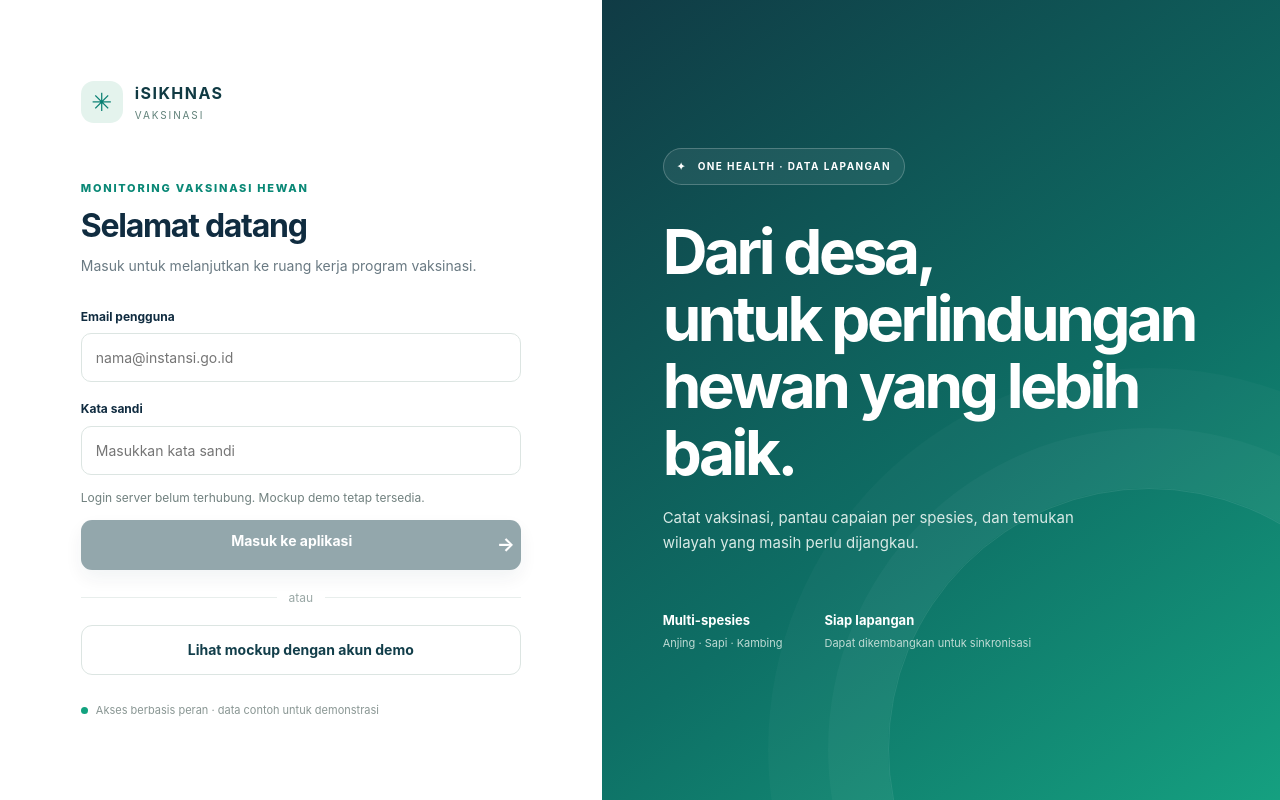
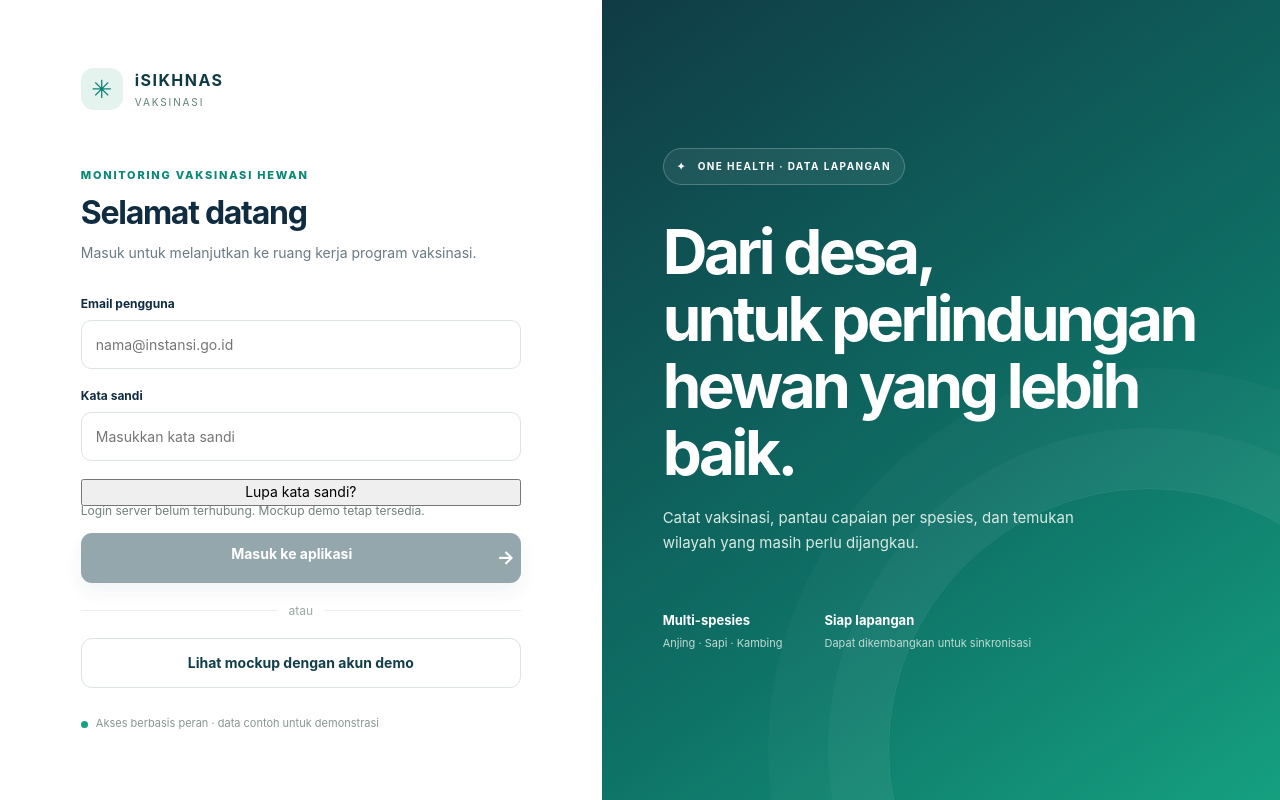
Before and after one commit to ajatikusumah/Aplikasi-Vaksinasi, a plain HTML site: page index.html in a window 1280 px wide. Drawn offline with nearby package versions, Linux system fonts and the light colour scheme; a script that the page names is missing.

Commit message:
Add password recovery entry point

```diff
--- a/index.html
+++ b/index.html
@@ -27,6 +27,7 @@
       <input id="loginEmail" type="email" autocomplete="username" placeholder="nama@instansi.go.id" required>
       <label for="loginPassword">Kata sandi</label>
       <input id="loginPassword" type="password" autocomplete="current-password" placeholder="Masukkan kata sandi" required>
+      <button id="forgotPasswordBtn" class="forgot-password" type="button">Lupa kata sandi?</button>
       <p id="loginMessage" class="login-message" role="status">Backend autentikasi belum diaktifkan.</p>
       <button class="login-submit" id="loginSubmit" type="submit">Masuk ke aplikasi <span>→</span></button>
     </form>
```
